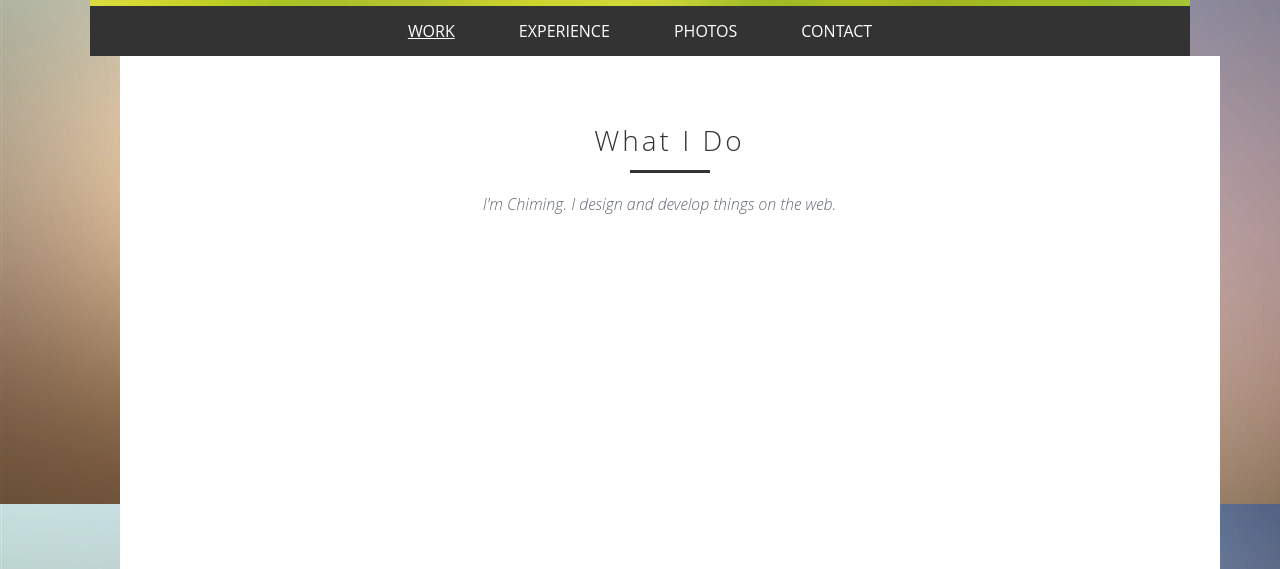
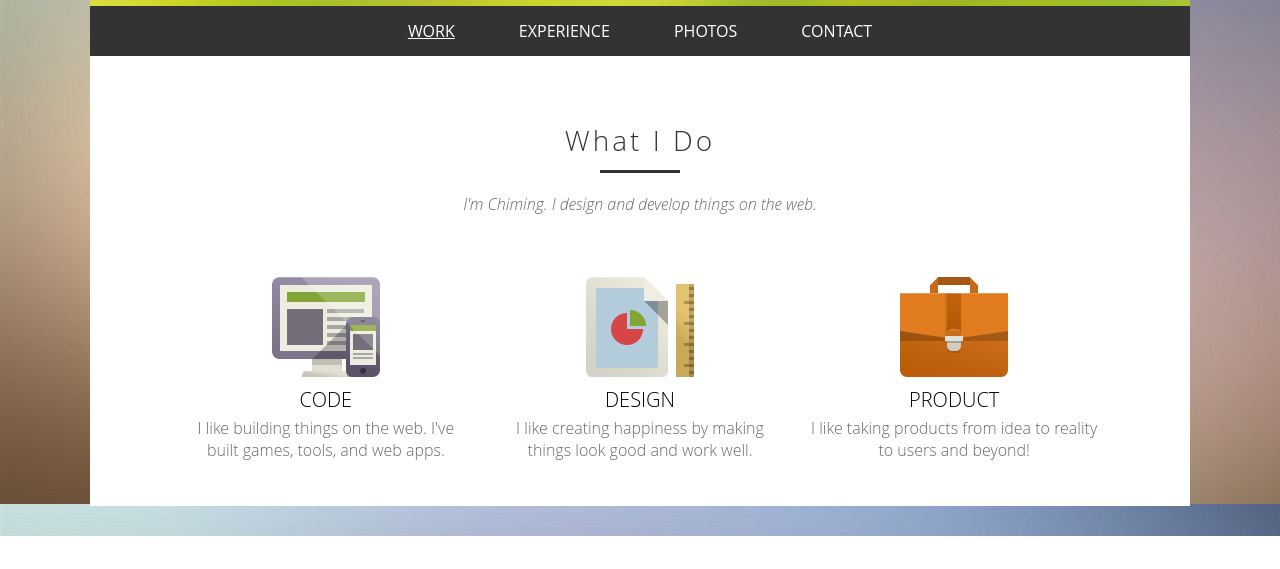
Before and after one commit to simpletrain/html, a plain HTML site: page index.html in a window 1280 px wide. Shown: the part 264-833 px from the top of the page. After the commit the page ends 800 px from the top, so only its background shows below. Drawn offline with Linux system fonts and the light colour scheme.

Commit message:
finish what-i-do

```diff
--- a/index.html
+++ b/index.html
@@ -30,6 +30,30 @@
         </div>
       </div>
       <div class="space"></div>
+      <div class="three_work_pic">
+        <div class="one_work">
+          <div class="one_work_center">
+            <div class="image ib feature-box s-mhi" data-asset-type="flat-circle-160-free" data-component="image" data-name="components.image1" data-use-url="true" style="min-height: 103px; line-height: 103px;"><div class="content content2" style="visibility: visible; opacity: 1; "> <a class="image-link" href="javascript:void(0);" target="_self"></a> <span class="image-link"> <img src="./coding.png" title="" style="position: relative; vertical-align: middle;"> </span> </div></div>
+            <h4 class="work_name" data-component="text" data-name="components.text1" data-text-type="heading" data-use-font="true"><div>CODE</div></h4>
+            <div class="work_info" style="font-family: 'open sans', helvetica, sans-serif; "><div>I like building things on the web. I've built games, tools, and web apps. </div></div>
+          </div>
+        </div>
+        <div class="one_work">
+          <div class="one_work_center">
+            <div class="image ib feature-box s-mhi" data-asset-type="flat-circle-160-free" data-component="image" data-name="components.image1" data-use-url="true" style="min-height: 103px; line-height: 103px;"><div class="content content2" style="visibility: visible; opacity: 1; "> <a class="image-link" href="javascript:void(0);" target="_self"></a> <span class="image-link"> <img src="./design.png" title="" style="position: relative; vertical-align: middle;"> </span> </div></div>
+            <h4 class="work_name" data-component="text" data-name="components.text1" data-text-type="heading" data-use-font="true"><div>DESIGN</div></h4>
+            <div class="work_info" style="font-family: 'open sans', helvetica, sans-serif; "><div>I like creating happiness by making things look good and work well.</div></div>
+          </div>
+        </div>
+        <div class="one_work">
+          <div class="one_work_center">
+            <div class="image ib feature-box s-mhi" data-asset-type="flat-circle-160-free" data-component="image" data-name="components.image1" data-use-url="true" style="min-height: 103px; line-height: 103px;"><div class="content content2" style="visibility: visible; opacity: 1; "> <a class="image-link" href="javascript:void(0);" target="_self"></a> <span class="image-link"> <img src="./product.png" title="" style="position: relative; vertical-align: middle;"> </span> </div></div>
+            <h4 class="work_name" data-component="text" data-name="components.text1" data-text-type="heading" data-use-font="true"><div>PRODUCT</div></h4>
+            <div class="work_info" style="font-family: 'open sans', helvetica, sans-serif; "><div>I like taking products from idea to reality to users and beyond!</div></div>
+          </div>
+        </div>
+
+      </div>
 
     </div>
 
--- a/main.css
+++ b/main.css
@@ -72,17 +72,13 @@ body {
 
 .middle_white_board {
   background-color: white;
-  margin-bottom: 0px;
-  margin-left: 119.5px;
-  margin-right: 119.5px;
-  margin-top: 0px;
-  padding-bottom: 70px;
+  margin: 0 auto;
+  padding-bottom: 10px;
   padding-left: 70px;
   padding-right: 70px;
   padding-top: 70px;
-  position: relative;
   text-align: center;
-  height: 373px;
+  height: 370px;
   width: 960px;
 }
 
@@ -130,7 +126,7 @@ body {
   list-style-position: outside;
   list-style-type: none;
   text-align: center;
-  width: 940px;
+  width: 960px;
   zoom: 1;
 }
 
@@ -144,3 +140,78 @@ body {
   height: 40px;
   width: 960px;
 }
+
+.three_work_pic{
+  display: block;
+  height: 222px;
+  width: 960px;
+}
+
+.one_work{
+  display: inline-block;
+  float: none;
+  line-height: 16px;
+  list-style-image: none;
+  list-style-position: outside;
+  list-style-type: none;
+  margin-left: 10px;
+  margin-right: 10px;
+  text-align: center;
+  vertical-align: top;
+  width: 290px;
+  height: 222px;
+  zoom: 1;
+
+}
+.one_work_center {
+  display: block;
+  font-family: 'open sans', helvetica, arial, 'Microsoft YaHei', 微软雅黑, STXihei, 华文细黑, sans-serif;
+  font-size: 16px;
+  font-style: normal;
+  font-weight: normal;
+  line-height: 16px;
+  list-style-image: none;
+  list-style-position: outside;
+  list-style-type: none;
+  position: relative;
+  text-align: center;
+  width: 290px;
+  height: 190px;
+  zoom: 1;
+}
+
+.work_name {
+  font-size: 20px;
+  font-style: normal;
+  font-weight: 300;
+  margin-top: 10px;
+  margin-bottom: 7px;
+  height: 20px;
+  line-height: 20px;
+  list-style-image: none;
+  list-style-position: outside;
+  list-style-type: none;
+  text-align: center;
+  width: 290px;
+  word-wrap: break-word;
+  zoom: 1;
+}
+
+
+.work_info{
+  color: rgb(98, 104, 111);
+  display: block;
+  font-family: 'open sans', helvetica, 'Microsoft YaHei', 微软雅黑, STXihei, 华文细黑, sans-serif;
+  font-size: 16px;
+  font-style: normal;
+  font-weight: 300;
+  height: 44px;
+  line-height: 22.3999996185303px;
+  list-style-image: none;
+  list-style-position: outside;
+  list-style-type: none;
+  text-align: center;
+  width: 290px;
+  word-wrap: break-word;
+  zoom: 1;
+}
```
Also changed, not shown: coding.png (added), design.png (added), product.png (added).
